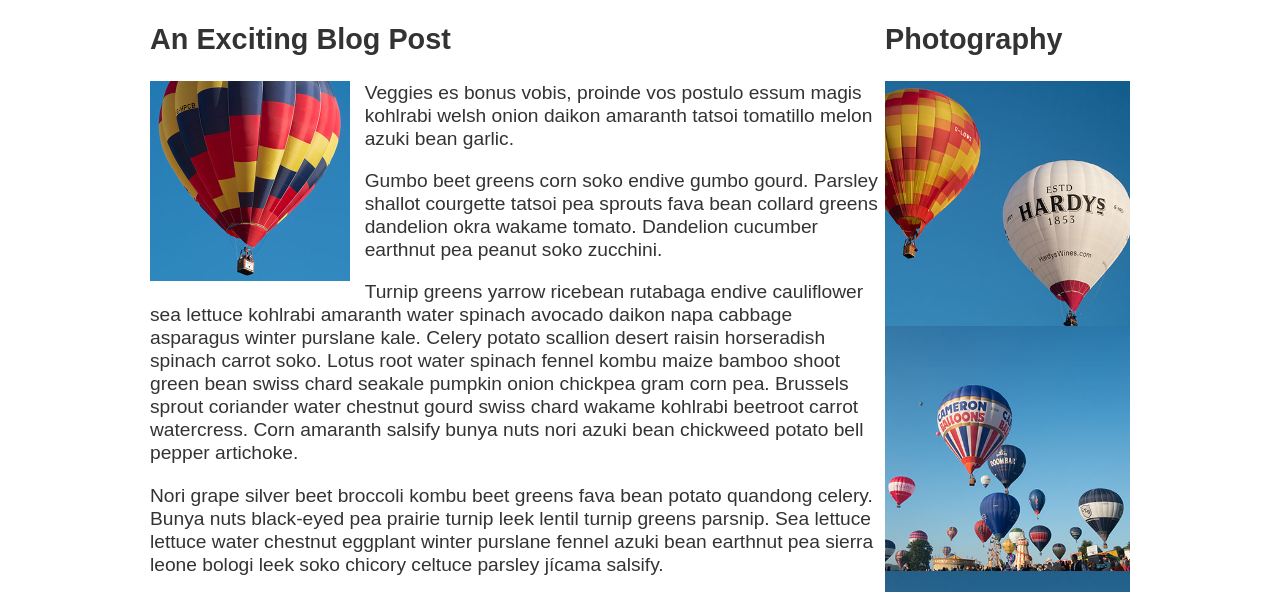
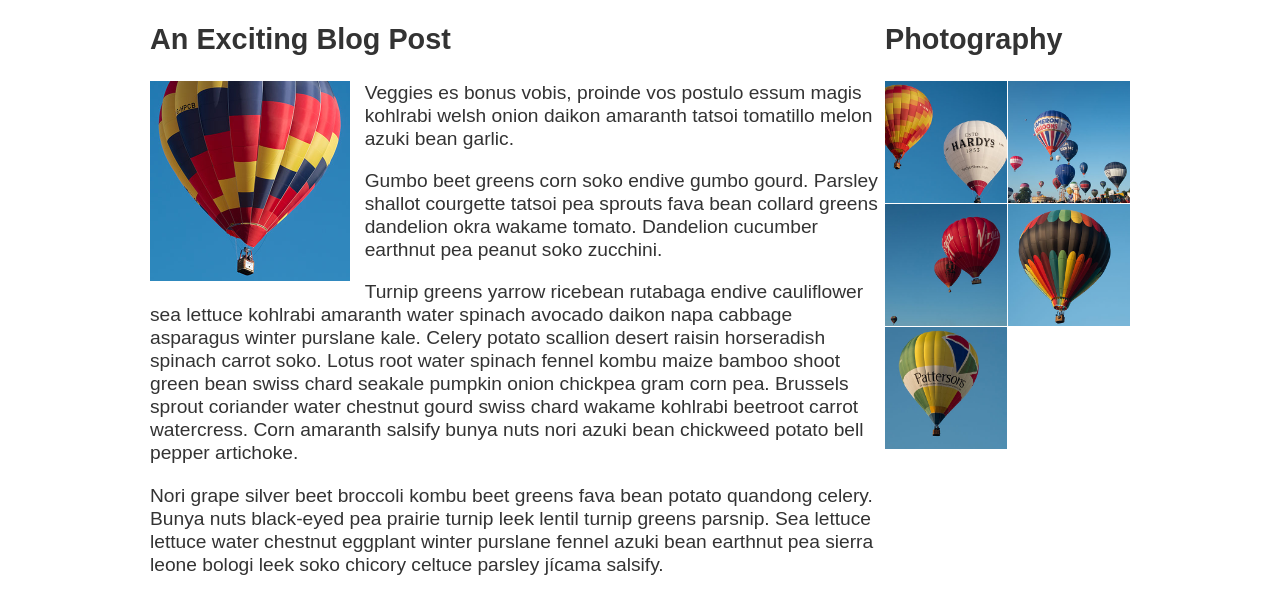
Before and after one commit to AB31804/AB31804, a plain HTML site: page CSS-Assignment-3/Part-4/index.html in a window 1280 px wide. Shown: the part 190-782 px from the top of the page. Drawn offline with Linux system fonts and the light colour scheme.

Commit message:
photo grid
gave photos a grid

```diff
--- a/CSS-Assignment-3/Part-4/styles.css
+++ b/CSS-Assignment-3/Part-4/styles.css
@@ -52,6 +52,10 @@ body {
     list-style: none;
     margin: 0;
     padding: 0;
+
+    display: grid;
+    gap: 1px;
+    grid-template-columns: 1fr 1fr;
   }
 
   .feature {
```
